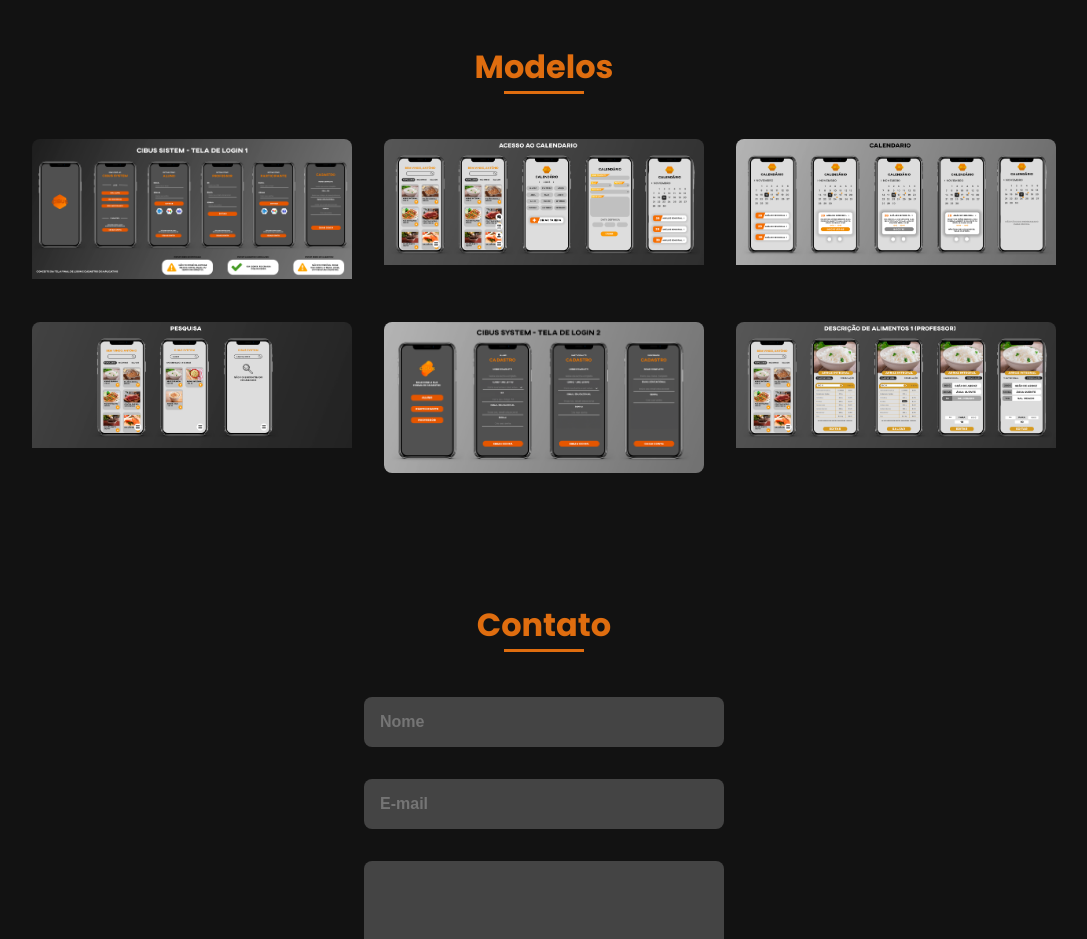
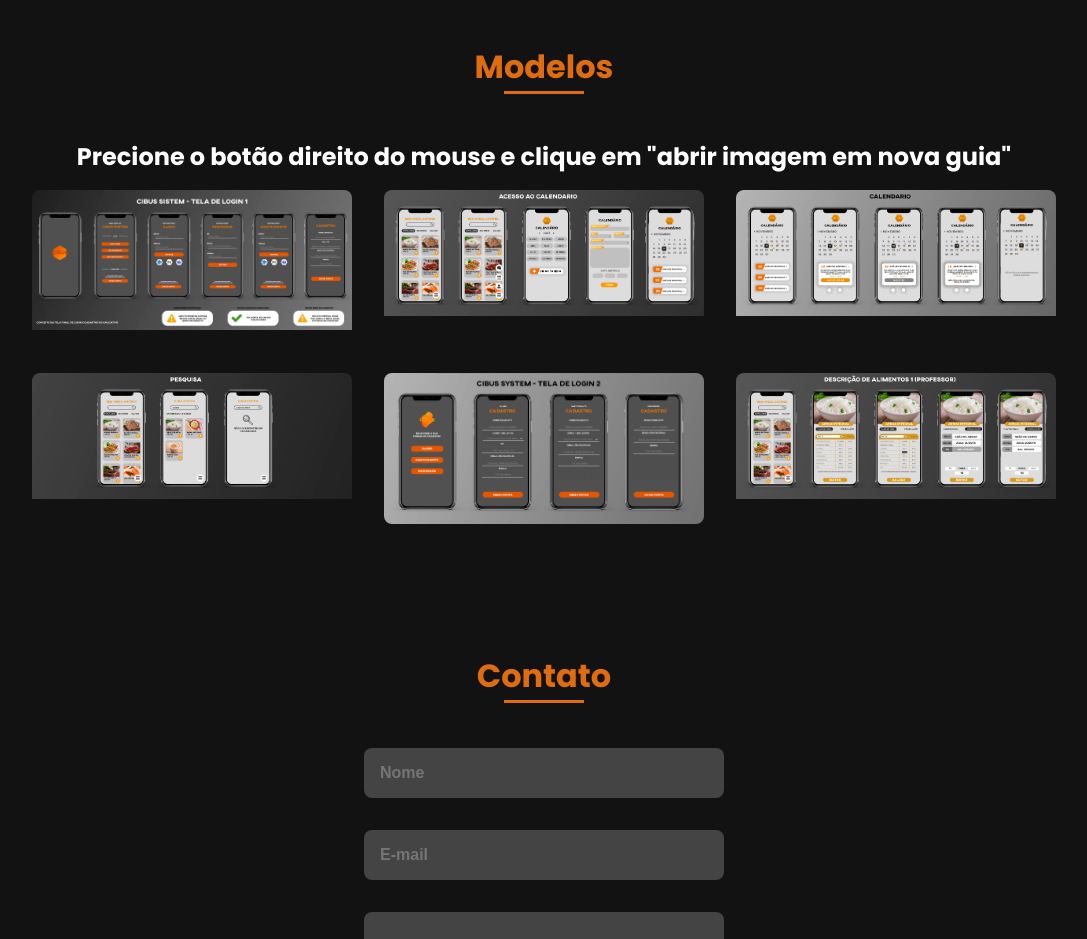
Before and after one commit to WeeaboEXP/CIBUS, a plain HTML site: page index.html in a window 1280 px wide. Shown: the part 2180-3119 px from the top of the page, without its empty margins (96-1183 px from the left). Drawn offline with nearby package versions, Linux system fonts and the light colour scheme.

Commit message:
Update index.html

```diff
--- a/index.html
+++ b/index.html
@@ -139,6 +139,7 @@
             <!--===== WORK =====-->
             <section class="work section" id="work">
                 <h2 class="section-title">Modelos</h2>
+                <h1 class="about__subtitle">Precione o botão direito do mouse e clique em "abrir imagem em nova guia"</h1>
 
                 <div class="work__container bd-grid">
                     <a href="" class="work__img">
```
